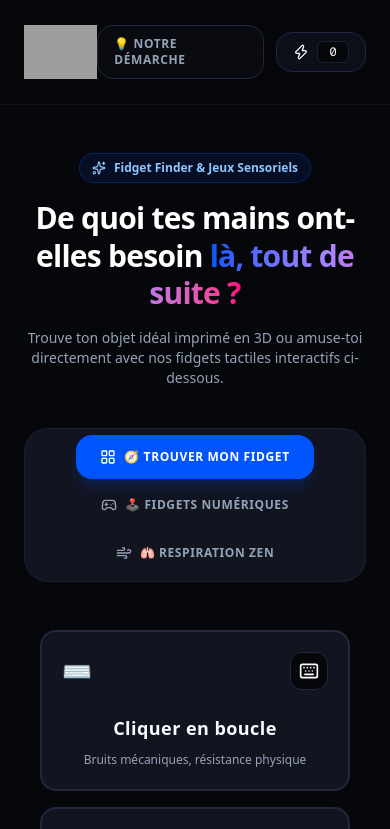
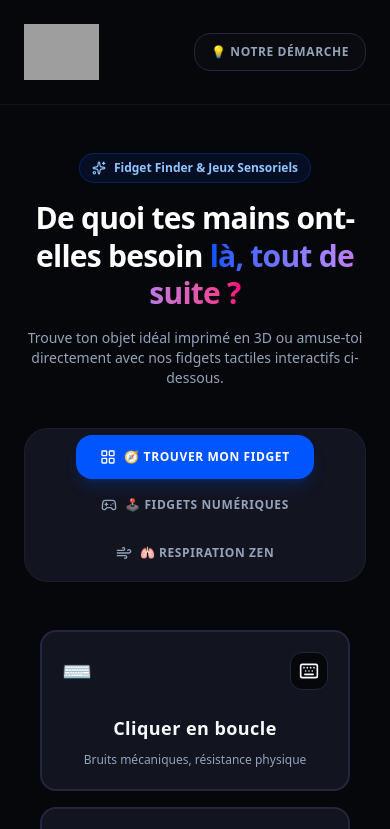
Before and after one commit to Vivien274/boussolesensorielle, a Next.js app: page / in a window 390 px wide. Shown: the top 829 px of the page. Built offline with nearby package versions, Linux system fonts and the light colour scheme; grey boxes are pictures that could not be loaded.

Commit message:
polish: remove sensory filters indicator bar, enlarge subtabs bar, and hide quick clicker on mobile

```diff
--- a/app/page.tsx
+++ b/app/page.tsx
@@ -277,7 +277,7 @@ export default function Home() {
           <button
             onClick={handleVirtualClick}
             className={`
-              flex items-center gap-2 px-4 py-2 rounded-2xl border border-spoolio-dark-border bg-spoolio-dark-card/60
+              hidden md:flex items-center gap-2 px-4 py-2 rounded-2xl border border-spoolio-dark-border bg-spoolio-dark-card/60
               hover:border-spoolio-pink hover:text-spoolio-pink transition-all duration-100 cursor-pointer
               active:scale-95 outline-hidden focus-visible:ring-2 focus-visible:ring-spoolio-pink
               ${clickScale ? 'scale-90 bg-spoolio-pink/20 text-spoolio-pink border-spoolio-pink' : ''}
--- a/components/DigitalFidgets.tsx
+++ b/components/DigitalFidgets.tsx
@@ -1004,7 +1004,7 @@ export default function DigitalFidgets() {
     <div className="w-full max-w-4xl mx-auto px-4 relative">
 
       {/* Sub tabs selector */}
-      <div className="flex max-w-lg mx-auto mb-8 bg-spoolio-dark-card/45 p-1 rounded-2xl select-none border border-spoolio-dark-border/20">
+      <div className="flex max-w-2xl mx-auto mb-8 bg-spoolio-dark-card/45 p-1 rounded-2xl select-none border border-spoolio-dark-border/20">
         <button
           onClick={() => handleTabTransition('switchboard')}
           className={`flex-1 py-3 px-4 rounded-xl font-bold text-sm tracking-wider uppercase transition-all duration-200 cursor-pointer outline-none ${
--- a/components/SensoryFilter.tsx
+++ b/components/SensoryFilter.tsx
@@ -112,13 +112,7 @@ export default function SensoryFilter({
                 </p>
               </div>
 
-              {/* Sensory Indicator Light (Active dot) */}
-              <div
-                className={`
-                  absolute -bottom-1 left-1/2 -translate-x-1/2 w-8 h-1 rounded-full transition-all duration-300
-                  ${isActive ? 'bg-current opacity-100 scale-x-100' : 'bg-transparent opacity-0 scale-x-50 group-hover:bg-spoolio-dark-border group-hover:opacity-50'}
-                `}
-              />
+
             </button>
           );
         })}
```
